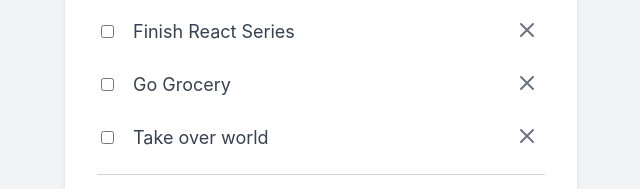
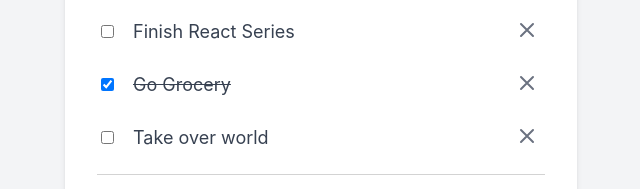
Before and after one commit to yassineloukk/todo-app-react, a React (Create React App) app: page / in a window 1280 px wide. Shown: the part 313-502 px from the top of the page, without its empty margins (319-959 px from the left). Built offline with nearby package versions, Linux system fonts and the light colour scheme.

Commit message:
add cancel edit, mark as edited and onBlur,keyDown methods

```diff
--- a/src/components/App.jsx
+++ b/src/components/App.jsx
@@ -8,15 +8,18 @@ function App() {
         {
             id: 1,
             title: 'Finish React Series',
-            isComplete: false
+            isComplete: false,
+            isEditing: false
         }, {
             id: 2,
             title: 'Go Grocery',
-            isComplete: true
+            isComplete: true,
+            isEditing: false
         }, {
             id: 3,
             title: 'Take over world',
-            isComplete: false
+            isComplete: false,
+            isEditing: false
         }
     ]);
 
@@ -39,8 +42,8 @@ function App() {
             ...todos, {
                 id: idForTodo,
                 title: todoInput,
-                isComplete: false
-
+                isComplete: false,
+                isEditing: false
             }
         ]);
         setTodoInput('');
@@ -49,6 +52,55 @@ function App() {
 
     function deleteTodo(todoId) {
         setTodos([...todos.filter(todo => todo.id !== todoId)])
+    }
+
+    function completeTodo(todoId) {
+        const updatedTodos = todos.map(todo => {
+            if (todo.id === todoId) {
+                todo.isComplete = !todo.isComplete
+            }
+            return todo;
+        });
+
+        setTodos(updatedTodos);
+    }
+
+    function markAsEditing(todoId) {
+        const updatedTodos = todos.map(todo => {
+            if (todo.id === todoId) {
+                todo.isEditing = true
+            }
+            return todo;
+        });
+
+        setTodos(updatedTodos);
+    }
+
+    function updateTodo(event, todoId) {
+        const updatedTodos = todos.map(todo => {
+            if (todo.id === todoId) {
+                if (event.target.value.trim().length === 0) {
+                    todo.isEditing = false;
+                    return todo;
+                }
+                todo.title = event.target.value;
+                todo.isEditing = false;
+            }
+            return todo;
+        });
+
+        setTodos(updatedTodos);
+    }
+
+    function cancelEdit(event, todoId) {
+        const updatedTodos = todos.map(todo => {
+            if (todo.id === todoId) {
+                todo.isEditing = false
+            }
+            return todo;
+        });
+
+        setTodos(updatedTodos);
     }
 
     return (
@@ -68,8 +120,31 @@ function App() {
                     {todos.map((todo, index) => (
                         <li className="todo-item-container" key={todo.id}>
                             <div className="todo-item">
-                                <input type="checkbox"/>
-                                <span className="todo-item-label">{todo.title}</span>
+                                <input
+                                    type="checkbox"
+                                    onChange={() => completeTodo(todo.id)}
+                                    checked={todo.isComplete
+                                    ? true
+                                    : false}/>
+                                    {!todo.isEditing ? (
+                                        <span
+                                            onDoubleClick={() => markAsEditing(todo.id)}
+                                            className={`todo-item-label ${todo.isComplete
+                                            ? 'line-through'
+                                            : ''}`}>{todo.title}
+                                        </span>
+
+                                    )
+                                    : (
+                                        <input type="text" className="todo-item-input" defaultValue={todo.title} onBlur={(event) => updateTodo(event, todo.id)}
+                                        onKeyDown={event => {
+                                            if (event.key === "Enter") {
+                                                updateTodo(event, todo.id)
+                                            } else if (event.key === 'Escape') {
+                                                cancelEdit(event, todo.id)
+                                            }
+                                        }} autoFocus/>
+                                    )}
                             </div>
                             <button className="x-button" onClick={() => deleteTodo(todo.id)}>
                                 <svg
```
